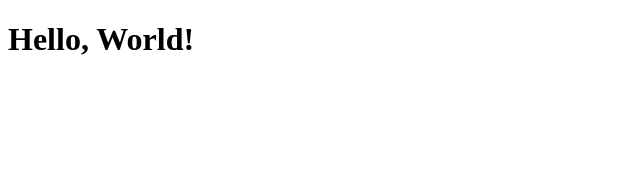
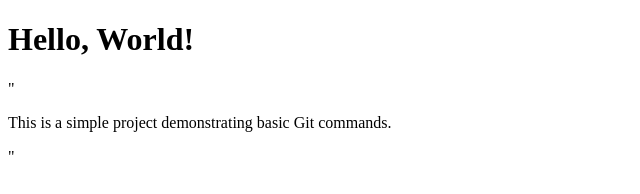
Before and after one commit to mohdfavaz/23, a plain HTML site: page index.html in a window 1280 px wide. Shown: the whole page, without its empty margins (0-640 px from the left). Drawn offline with Linux system fonts and the light colour scheme.

Commit message:
Added a new paragraph to index.html

```diff
--- a/index.html
+++ b/index.html
@@ -7,3 +7,4 @@
 <h1>Hello, World!</h1>
 </body>
 </html>
+"<p>This is a simple project demonstrating basic Git commands.</p>"
```
